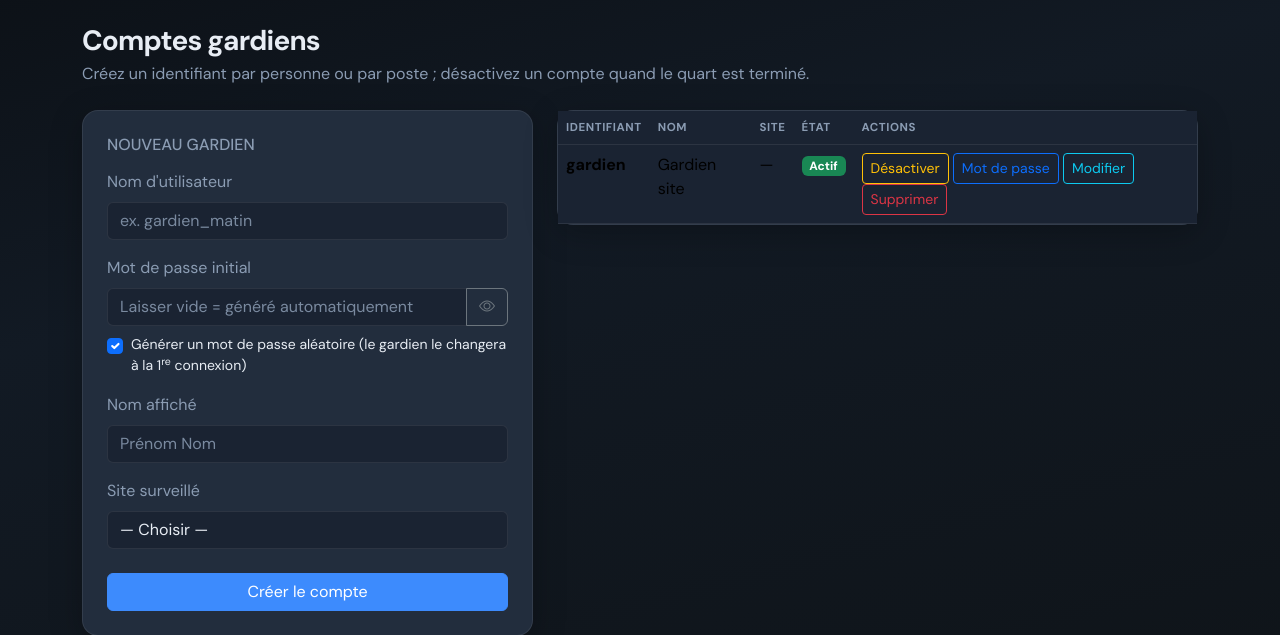
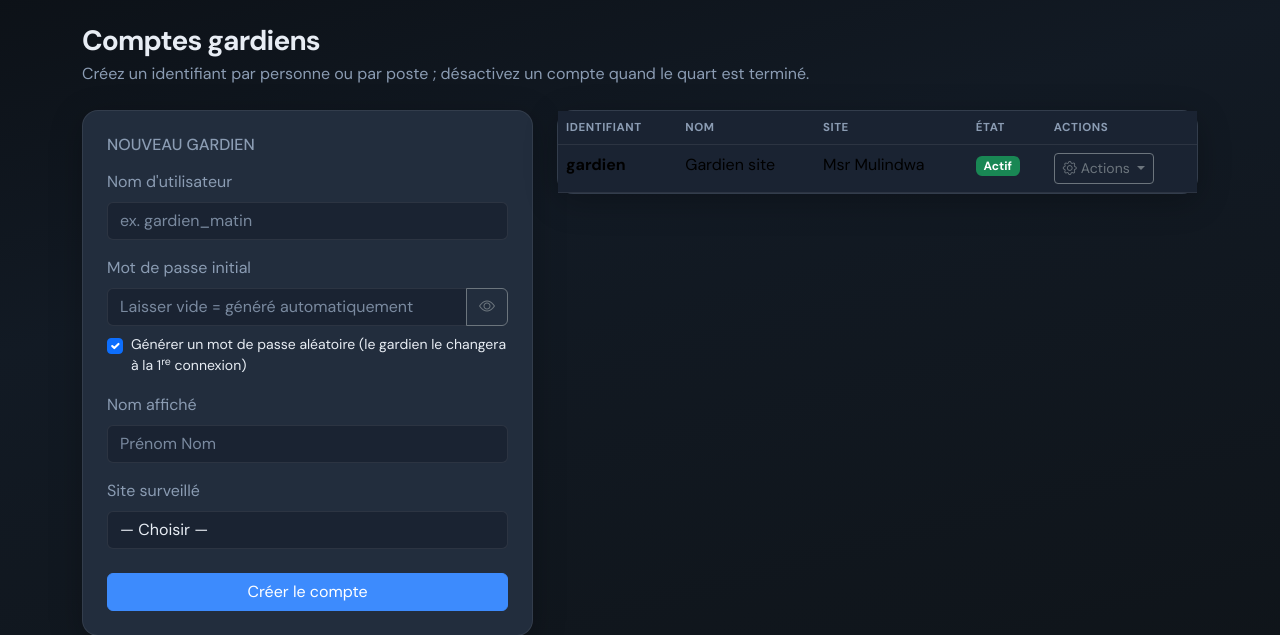
Before and after one commit to GermsM/SmartParking-ALPR, a Flask app: page /admin/gardiens in a window 1280 px wide. Shown: the part 103-738 px from the top of the page. Run offline with Flask 3, Linux system fonts and the light colour scheme; the visitor is signed in with stand-in values (Sample User, id 1); data comes from the database, SQL or seed files in the repository.

Commit message:
fix: flux video gardien + site par defaut Msr Mulindwa + UI dropdown
- video_feed() et live() utilisent config.UCB_SITES[0] comme fallback
  pour tous les roles (admin ET gardien)
- db_init.py : seed automatique du site 'Msr Mulindwa' a la premiere
  initialisation, gardien seed assigne a ce site
- admin_gardiens.html : les 4 boutons d'action remplaces par un seul
  dropdown 'Actions' professionnel

```diff
--- a/app.py
+++ b/app.py
@@ -538,9 +538,9 @@ def index():
 def live():
     if 'user_id' not in session:
         return redirect(url_for('auth.login'))
-    site = session.get('site')
-    if session.get('role') == 'admin':
-        site = request.args.get('site') or (config.UCB_SITES[0] if config.UCB_SITES else None)
+    site = request.args.get('site') or session.get('site')
+    if not site and config.UCB_SITES:
+        site = config.UCB_SITES[0]
     policy = config.get_site_policy(site)
     return render_template('live_detection.html', site=site, policy=policy)
 
@@ -900,7 +900,7 @@ def video_feed():
         return redirect(url_for('auth.login'))
     # Le param GET prime sur la session pour les deux roles
     site = request.args.get('site') or session.get('site')
-    if not site and session.get('role') == 'admin' and config.UCB_SITES:
+    if not site and config.UCB_SITES:
         site = config.UCB_SITES[0]
     camera_type = request.args.get('camera_type', 'entry')
     gid = session.get('user_id') if session.get('role') == 'gardien' else None
--- a/db_init.py
+++ b/db_init.py
@@ -1,7 +1,9 @@
 from sqlalchemy import inspect, text
 from werkzeug.security import generate_password_hash
 
-from models import db, User
+from models import db, User, Site
+
+DEFAULT_SITE_NAME = "Msr Mulindwa"
 
 
 def migrate_sqlite_schema(app) -> None:
@@ -62,9 +64,29 @@ def migrate_sqlite_schema(app) -> None:
             conn.commit()
 
 
+def seed_default_site_if_empty() -> None:
+    if Site.query.count() > 0:
+        return
+    default = Site(
+        name=DEFAULT_SITE_NAME,
+        code=DEFAULT_SITE_NAME[:4].upper(),
+        capacity=50,
+        max_hours_student=8,
+        max_hours_visitor=4,
+        access_start="06:00",
+        access_end="22:00",
+        long_stay_hours=48,
+    )
+    db.session.add(default)
+    db.session.commit()
+    print(f"Site par defaut cree : {DEFAULT_SITE_NAME}")
+
+
 def seed_default_users_if_empty() -> None:
     if User.query.count() > 0:
         return
+
+    default_site = Site.query.filter_by(name=DEFAULT_SITE_NAME).first()
 
     db.session.add(
         User(
@@ -83,8 +105,8 @@ def seed_default_users_if_empty() -> None:
             password=generate_password_hash("gardien123"),
             role="gardien",
             full_name="Gardien site",
-            site=None,
-            site_id=None,
+            site=DEFAULT_SITE_NAME,
+            site_id=default_site.id if default_site else None,
             is_active=True,
         )
     )
@@ -96,4 +118,5 @@ def init_app_database(app) -> None:
     with app.app_context():
         db.create_all()
         migrate_sqlite_schema(app)
+        seed_default_site_if_empty()
         seed_default_users_if_empty()
--- a/templates/admin_gardiens.html
+++ b/templates/admin_gardiens.html
@@ -76,16 +76,38 @@
                                     {% endif %}
                                 </td>
                                 <td>
-                                    <form method="post" action="{{ url_for('admin_staff.toggle_gardien_active', user_id=g.id) }}" class="d-inline">
-                                        <button type="submit" class="btn btn-sm btn-outline-warning">
-                                            {% if g.is_active %}Désactiver{% else %}Réactiver{% endif %}
+                                    <div class="dropdown">
+                                        <button class="btn btn-sm btn-outline-secondary dropdown-toggle" type="button" data-bs-toggle="dropdown" aria-expanded="false">
+                                            <i class="bi bi-gear me-1"></i>Actions
                                         </button>
-                                    </form>
-                                    <button class="btn btn-sm btn-outline-primary" type="button" data-bs-toggle="collapse" data-bs-target="#pwd-{{ g.id }}">Mot de passe</button>
-                                    <button class="btn btn-sm btn-outline-info" type="button" data-bs-toggle="modal" data-bs-target="#editGardienModal-{{ g.id }}">Modifier</button>
-                                    <button type="button" class="btn btn-sm btn-outline-danger btn-delete-gardien" data-gardien-username="{{ g.username }}" data-delete-url="{{ url_for('admin_staff.delete_gardien', user_id=g.id) }}">
-                                        Supprimer
-                                    </button>
+                                        <ul class="dropdown-menu dropdown-menu-end shadow-sm">
+                                            <li>
+                                                <button class="dropdown-item" type="button" data-bs-toggle="modal" data-bs-target="#editGardienModal-{{ g.id }}">
+                                                    <i class="bi bi-pencil-square me-2 text-primary"></i>Modifier
+                                                </button>
+                                            </li>
+                                            <li>
+                                                <button class="dropdown-item" type="button" data-bs-toggle="collapse" data-bs-target="#pwd-{{ g.id }}">
+                                                    <i class="bi bi-key me-2 text-warning"></i>Mot de passe
+                                                </button>
+                                            </li>
+                                            <li><hr class="dropdown-divider"></li>
+                                            <li>
+                                                <form method="post" action="{{ url_for('admin_staff.toggle_gardien_active', user_id=g.id) }}" class="d-inline">
+                                                    <button type="submit" class="dropdown-item">
+                                                        <i class="bi bi-{% if g.is_active %}toggle-off text-danger{% else %}toggle-on text-success{% endif %} me-2"></i>
+                                                        {% if g.is_active %}Désactiver{% else %}Réactiver{% endif %}
+                                                    </button>
+                                                </form>
+                                            </li>
+                                            <li><hr class="dropdown-divider"></li>
+                                            <li>
+                                                <button class="dropdown-item text-danger btn-delete-gardien" type="button" data-gardien-username="{{ g.username }}" data-delete-url="{{ url_for('admin_staff.delete_gardien', user_id=g.id) }}">
+                                                    <i class="bi bi-trash me-2"></i>Supprimer
+                                                </button>
+                                            </li>
+                                        </ul>
+                                    </div>
                                 </td>
                             </tr>
                             <tr class="collapse table-darkish" id="pwd-{{ g.id }}">
```
